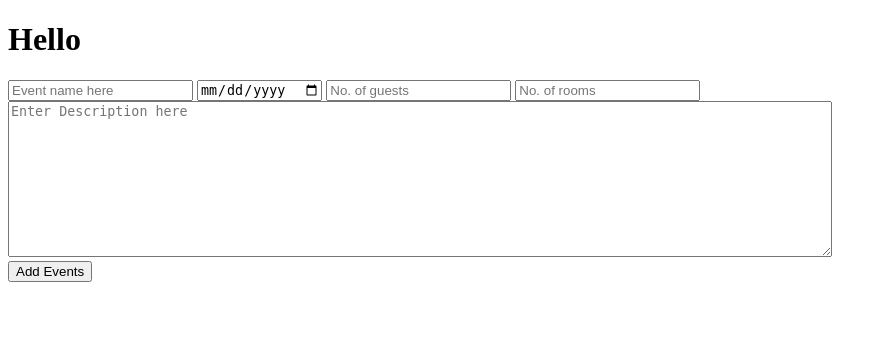
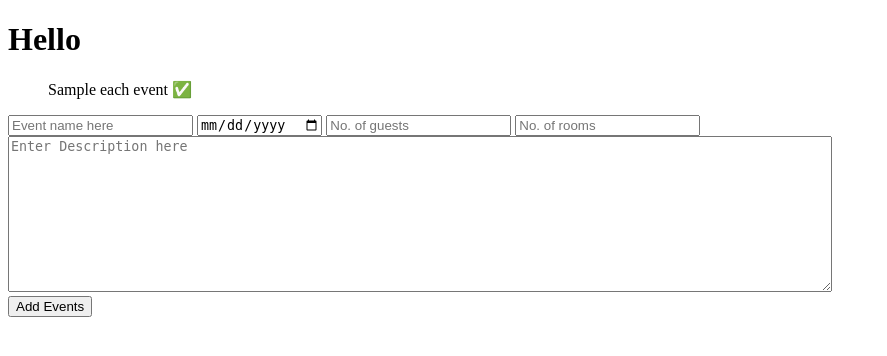
Before and after one commit to rock-007/week_03_day_04, a Flask app: template templates/index.html in a window 1280 px wide. Shown: the top 356 px of the page, without its empty margins (0-887 px from the left). Run offline with Flask 2, Linux system fonts and the light colour scheme; the template is opened without the code that fills it: most values are stand-ins (such as "Sample title", 1, 10 or a date in 2020).

Commit message:
duplicate feature added

```diff
--- a/templates/index.html
+++ b/templates/index.html
@@ -13,7 +13,15 @@
     <ul>
         <li style="display: inline-block">{{each_event.name}}</li>
     </ul>
+    {% else %}
+    <ul>
+        <li style="display: inline-block">{{each_event.name}}</li>
+        <li style="display: inline-block">✅</li>
+    </ul>
     {% endif %}
+
+
+
     {% endfor %}
     <form action="/" method="post">
         <label for="name">
```
Also changed, not shown: models/all_events.py (+3 -9 lines).
